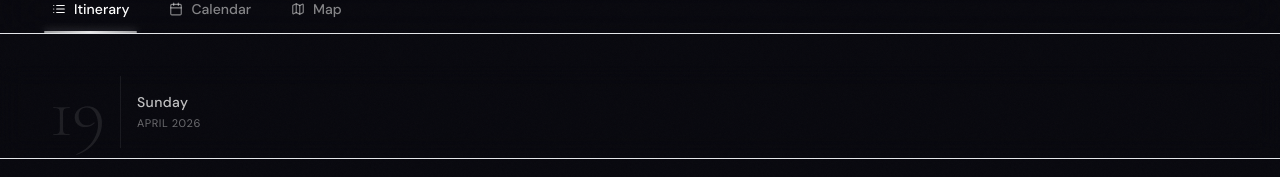
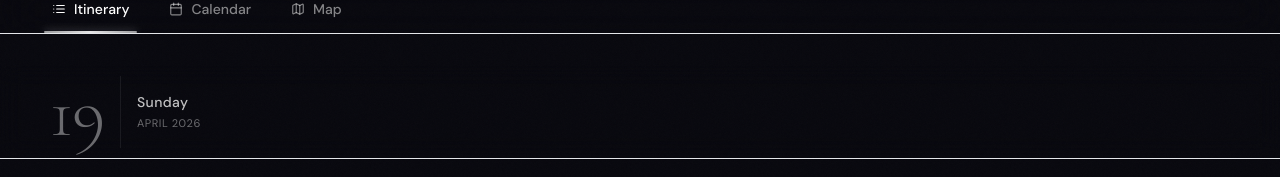
Before and after one commit to DBorello/BorelloTrips, a React (Vite) app: page /#/trip/costa-rica-2026 in a window 1280 px wide. Shown: the part 536-713 px from the top of the page. Built offline with nearby package versions, Linux system fonts and the light colour scheme.

Commit message:
Fix: increase day number opacity in itinerary view (was 9%)

```diff
--- a/src/components/trip/ItineraryView.tsx
+++ b/src/components/trip/ItineraryView.tsx
@@ -117,7 +117,7 @@ export function ItineraryView({ trip }: ItineraryViewProps) {
                   className="font-display font-light leading-none select-none flex-shrink-0 w-[4.5rem] text-right transition-colors duration-300"
                   style={{
                     fontSize: 'clamp(3.25rem, 7vw, 4.5rem)',
-                    color: today ? 'rgba(255,255,255,0.72)' : 'rgba(255,255,255,0.09)',
+                    color: today ? 'rgba(255,255,255,0.85)' : 'rgba(255,255,255,0.40)',
                     letterSpacing: '-0.02em',
                   }}
                 >
```
